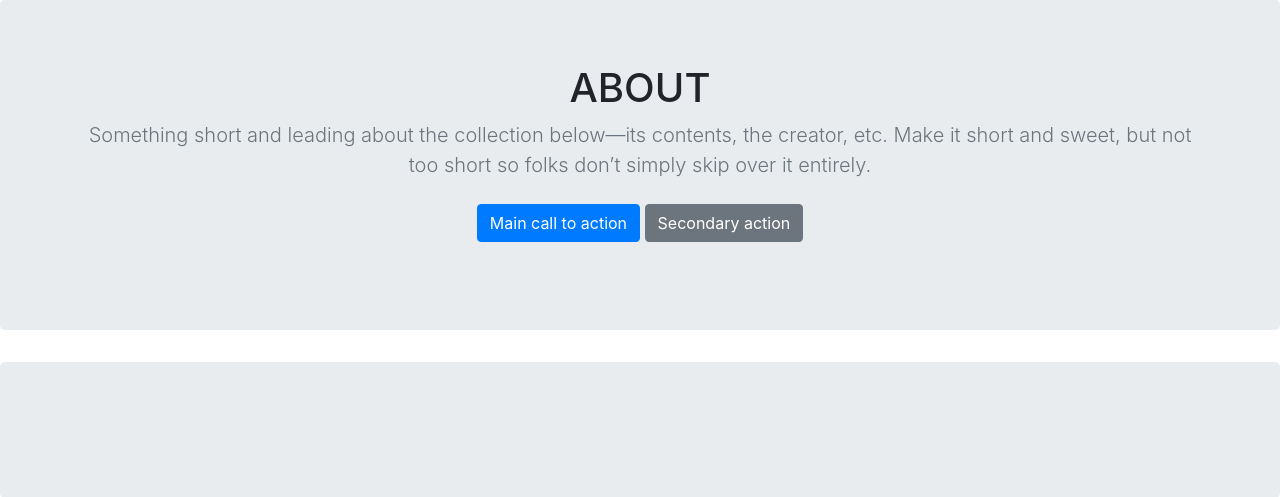
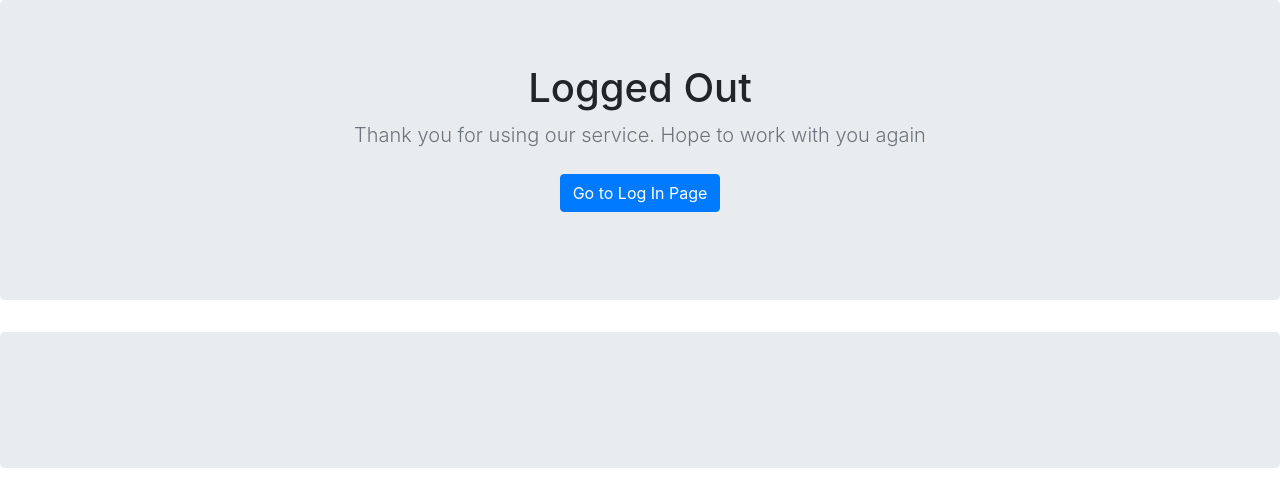
Before and after one commit to arjungnair/stock_project, a Django app: page /logout/ in a window 1280 px wide. Shown: the top 497 px of the page. Run offline with Django 3.2, Linux system fonts and the light colour scheme; some libraries are stand-ins or nearby versions.

Commit message:
Logged_out change -alan

```diff
--- a/user/templates/logout.html
+++ b/user/templates/logout.html
@@ -1,5 +1,6 @@
 <!DOCTYPE html>
 <html lang="en"><head>
+  <title>Logged Out</title>
 <meta http-equiv="content-type" content="text/html; charset=UTF-8">
 <link href="https://stackpath.bootstrapcdn.com/bootstrap/4.3.1/css/bootstrap.min.css" rel="stylesheet" integrity="sha384-ggOyR0iXCbMQv3Xipma34MD+dH/1fQ784/j6cY/iJTQUOhcWr7x9JvoRxT2MZw1T" crossorigin="anonymous">
 
@@ -28,20 +29,17 @@
 
   <section class="jumbotron text-center">
     <div class="container">
-      <h1 class="jumbotron-heading">ABOUT</h1>
-      <p class="lead text-muted">Something short and leading about the
-collection below—its contents, the creator, etc. Make it short and
-sweet, but not too short so folks don’t simply skip over it entirely.</p>
+      <h1 class="jumbotron-heading">Logged Out</h1>
+      <p class="lead text-muted">Thank you for using our service. Hope to work with you again</p>
       <p>
-        <a href="#" class="btn btn-primary my-2">Main call to action</a>
-        <a href="#" class="btn btn-secondary my-2">Secondary action</a>
+        <a href="{% url 'login'%}" class="btn btn-primary my-2">Go to Log In Page</a>
       </p>
     </div>
   </section>
   <div class="jumbotron">
     <h1 class="display-1">{{ user.username }}</h1>
 </div>
-,,
+
   <div class="album py-5 bg-light">
     <div class="container">
       <div class="row">
```
Also changed, not shown: db.sqlite3.
